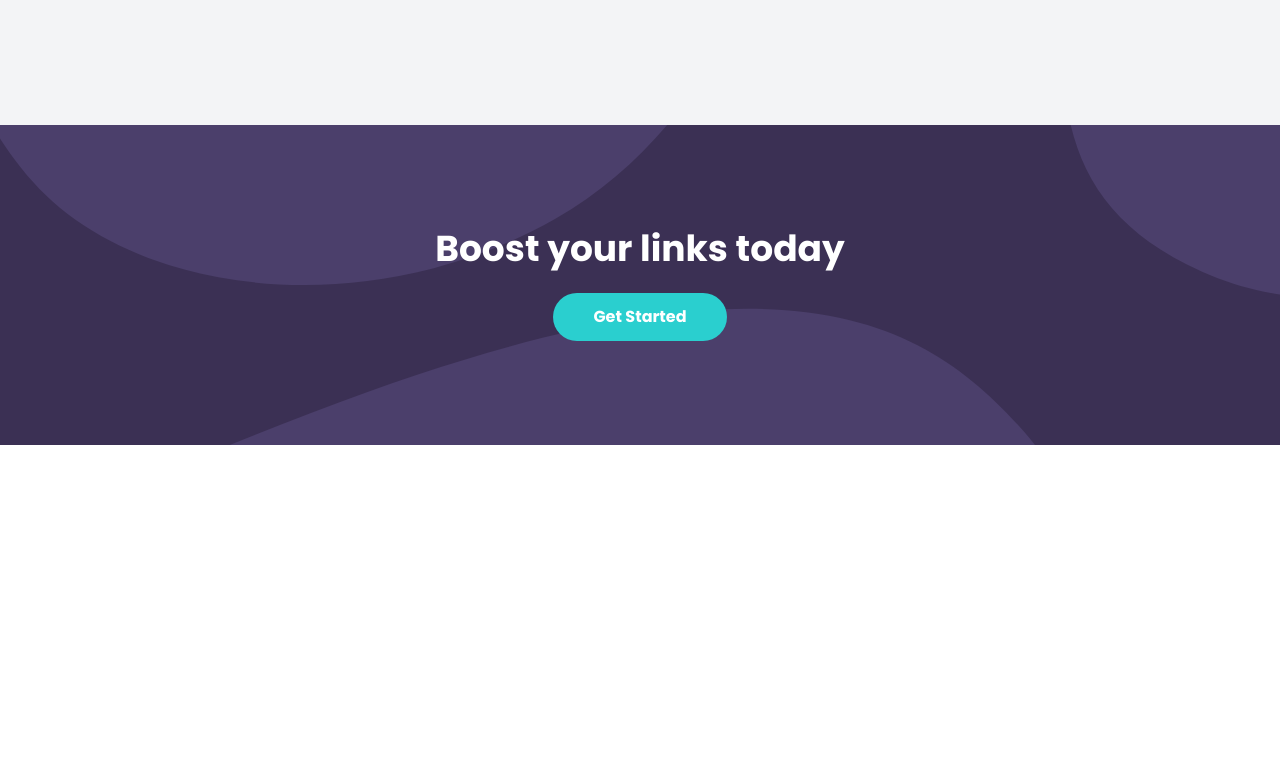
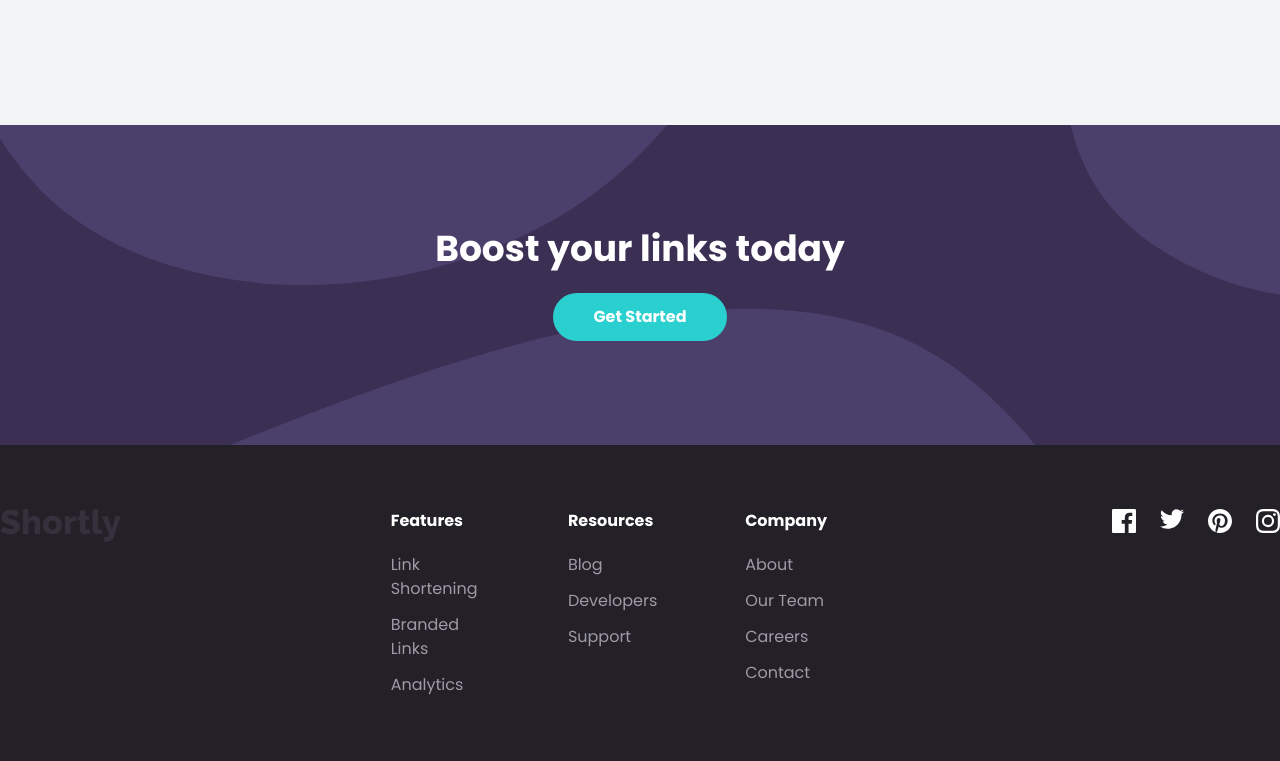
Before and after one commit to MDBBee/shortly-mini-tailwind, a website: page index.html in a window 1280 px wide. Shown: the part 1763-2524 px from the top of the page. Before the commit the page ends 2208 px from the top, so only its background shows below. Drawn offline with Linux system fonts and the light colour scheme.

Commit message:
Footer ✅

```diff
--- a/index.html
+++ b/index.html
@@ -290,5 +290,85 @@
         </button>
       </div>
     </section>
+
+    <!-- Footer -->
+    <footer class="py-16 bg-veryDarkViolet">
+      <div
+        class="container flex flex-col items-center justify-between mx-auto space-y-16 md:flex-row md:space-y-0 md:items-start"
+      >
+        <!-- Logo -->
+        <img src="images/logo.svg" alt="" />
+        <!-- Menu Container -->
+        <div
+          class="flex flex-col space-y-16 md:space-x-20 md:flex-row md:space-y-0"
+        >
+          <!-- Menu 1 -->
+          <div class="flex flex-col items-center w-full md:items-start">
+            <div class="mb-5 font-bold text-white capitalize">Features</div>
+            <div class="flex flex-col items-center space-y-3 md:items-start">
+              <a href="#" class="capitalize text-grayishViolet hover:text-cyan"
+                >Link shortening</a
+              >
+              <a href="#" class="capitalize text-grayishViolet hover:text-cyan"
+                >Branded links</a
+              >
+              <a href="#" class="capitalize text-grayishViolet hover:text-cyan"
+                >Analytics</a
+              >
+            </div>
+          </div>
+
+          <!-- Menu 2 -->
+          <div class="flex flex-col items-center w-full md:items-start">
+            <div class="mb-5 font-bold text-white capitalize">Resources</div>
+            <div class="flex flex-col items-center space-y-3 md:items-start">
+              <a href="#" class="capitalize text-grayishViolet hover:text-cyan"
+                >Blog</a
+              >
+              <a href="#" class="capitalize text-grayishViolet hover:text-cyan"
+                >Developers</a
+              >
+              <a href="#" class="capitalize text-grayishViolet hover:text-cyan"
+                >Support</a
+              >
+            </div>
+          </div>
+
+          <!-- Menu 3 -->
+          <div class="flex flex-col items-center w-full md:items-start">
+            <div class="mb-5 font-bold text-white capitalize">Company</div>
+            <div class="flex flex-col items-center space-y-3 md:items-start">
+              <a href="#" class="capitalize text-grayishViolet hover:text-cyan"
+                >About</a
+              >
+              <a href="#" class="capitalize text-grayishViolet hover:text-cyan"
+                >Our Team</a
+              >
+              <a href="#" class="capitalize text-grayishViolet hover:text-cyan"
+                >Careers</a
+              >
+              <a href="#" class="capitalize text-grayishViolet hover:text-cyan"
+                >Contact</a
+              >
+            </div>
+          </div>
+        </div>
+        <!-- Social Container -->
+        <div class="flex space-x-6">
+          <a href="#">
+            <img src="images/icon-facebook.svg" alt="" class="ficon" />
+          </a>
+          <a href="#">
+            <img src="images/icon-twitter.svg" alt="" class="ficon" />
+          </a>
+          <a href="#">
+            <img src="images/icon-pinterest.svg" alt="" class="ficon" />
+          </a>
+          <a href="#">
+            <img src="images/icon-instagram.svg" alt="" class="ficon" />
+          </a>
+        </div>
+      </div>
+    </footer>
   </body>
 </html>
```
Also changed, not shown: css/style.css.
